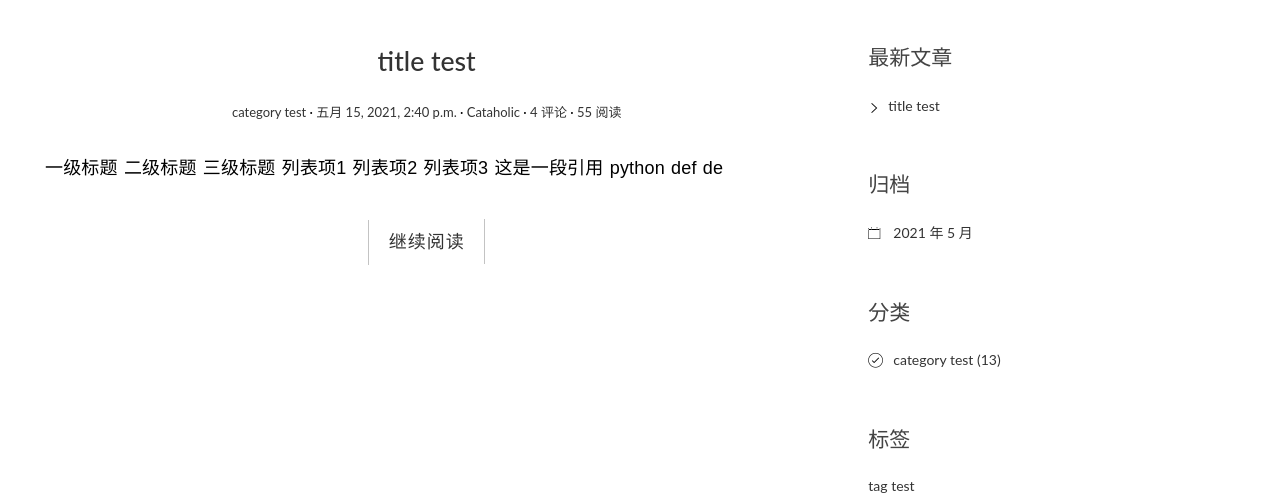
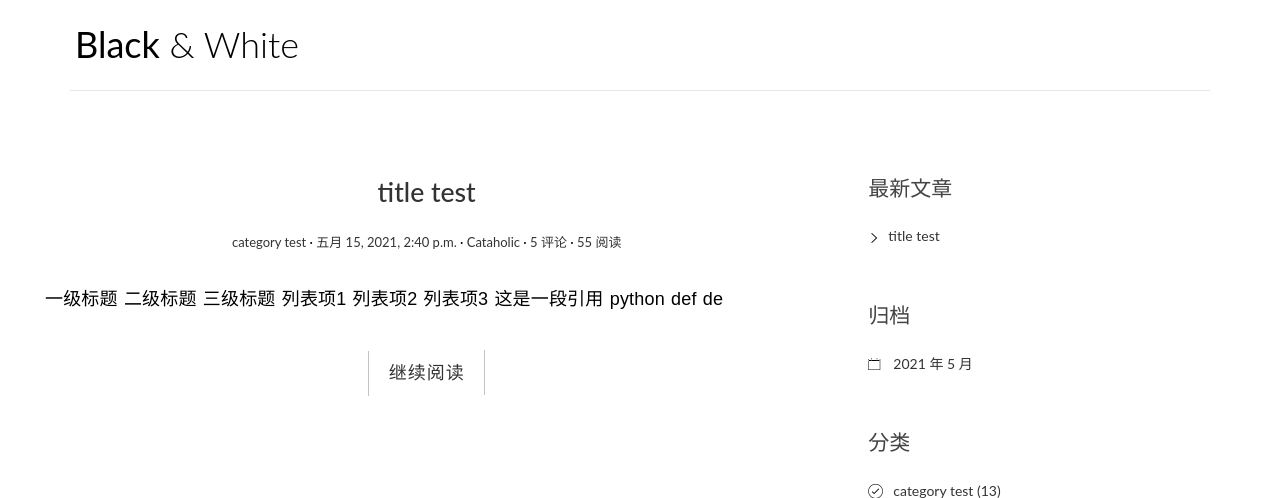
Before and after one commit to Cataholic/django_blog, a Django app: page / in a window 1280 px wide. Shown: the top 498 px of the page. Run offline with Django 3.2, Linux system fonts and the light colour scheme; data comes from the database, SQL or seed files in the repository; some libraries are stand-ins or nearby versions.

Commit message:
添加评论跳转

```diff
--- a/templates/base.html
+++ b/templates/base.html
@@ -56,15 +56,17 @@
   </style>
 </head>
 
-{% if message %}
-    {% for message in messages %}
-        <div class="alert alert-{{ message.tags }} alert-dismissable" role="alert">
-            <button type="button" class="close" data-dismiss="alert" aria-label="Close">
-                <span aria-hidden="true">&times;</span>
-            </button>
+<body>
+<div class="container">
+    <header id="site-header">
+        <div class="row">
+            <div class="logo">
+                <h1><a href="{% url 'blog:index' %}"><b>Black</b> &amp; White</a> </h1>
+            </div>
         </div>
-    {% endfor %}
-{% endif %}
+    </header>
+</div>
+</body>
 
 <main class="col-md-8">
     {% block main %}
@@ -83,3 +85,15 @@
         <a href=""><span class="ion-social-rss-outline"></span> RSS 订阅</a>
     </div>
 </aside>
+
+
+
+{% if message %}
+    {% for message in messages %}
+        <div class="alert alert-{{ message.tags }} alert-dismissable" role="alert">
+            <button type="button" class="close" data-dismiss="alert" aria-label="Close">
+                <span aria-hidden="true">&times;</span>
+            </button>
+        </div>
+    {% endfor %}
+{% endif %}
--- a/templates/blog/detail.html
+++ b/templates/blog/detail.html
@@ -9,7 +9,7 @@
                 <span class="post-date"><a href="#"><time class="entry-date"
                                                           datetime="{{ post.created_time }}">{{ post.created_time }}</time></a></span>
                 <span class="post-author"><a href="#">{{ post.author }}</a></span>
-                <span class="comments-link"><a href="#">4 评论</a></span>
+                <span class="comments-link"><a href="#comment-area">{{ post.comment_set.count }} 评论</a></span>
                 <span class="views-count"><a href="#">588 阅读</a></span>
             </div>
         </header>
@@ -17,7 +17,7 @@
             {{ post.body | safe }}
         </div>
     </article>
-    <section class="comment-area">
+    <section class="comment-area" id="comment-area">
         <h3>发表评论</h3>
         {% show_comment_form post %}
         <div class="comment-list-panel">
--- a/templates/blog/index.html
+++ b/templates/blog/index.html
@@ -9,7 +9,7 @@
                 <span class="post-category"><a href="#">{{ post.category }}</a> </span>
                 <span class="post-date"><a href="#"><time class="entrt-date" datetime="{{ post.created_time }}">{{ post.created_time }}</time> </a></span>
                 <span class="post-author"><a href="#">{{ post.author }}</a> </span>
-                <span class="comments-link"><a href="#">4 评论</a> </span>
+                <span class="comments-link"><a href="{{ post.get_absolute_url }}#comment-area">{{ post.comment_set.count }} 评论</a> </span>
                 <span class="views-count"><a href="#">55 阅读</a> </span>
             </div>
             <div class="entry-content clearfix">
--- a/templates/comments/inclusions/_list.html
+++ b/templates/comments/inclusions/_list.html
@@ -1,4 +1,4 @@
-<h3>评论列表，供 <span>{{ comment_count }}</span>条评论</h3>
+<h3>评论列表，共 <span>{{ comment_count }}</span>条评论</h3>
 <ul class="comment-list list-unstyled">
     {% for comment in comment_list %}
         <li class="comment-item">
```
